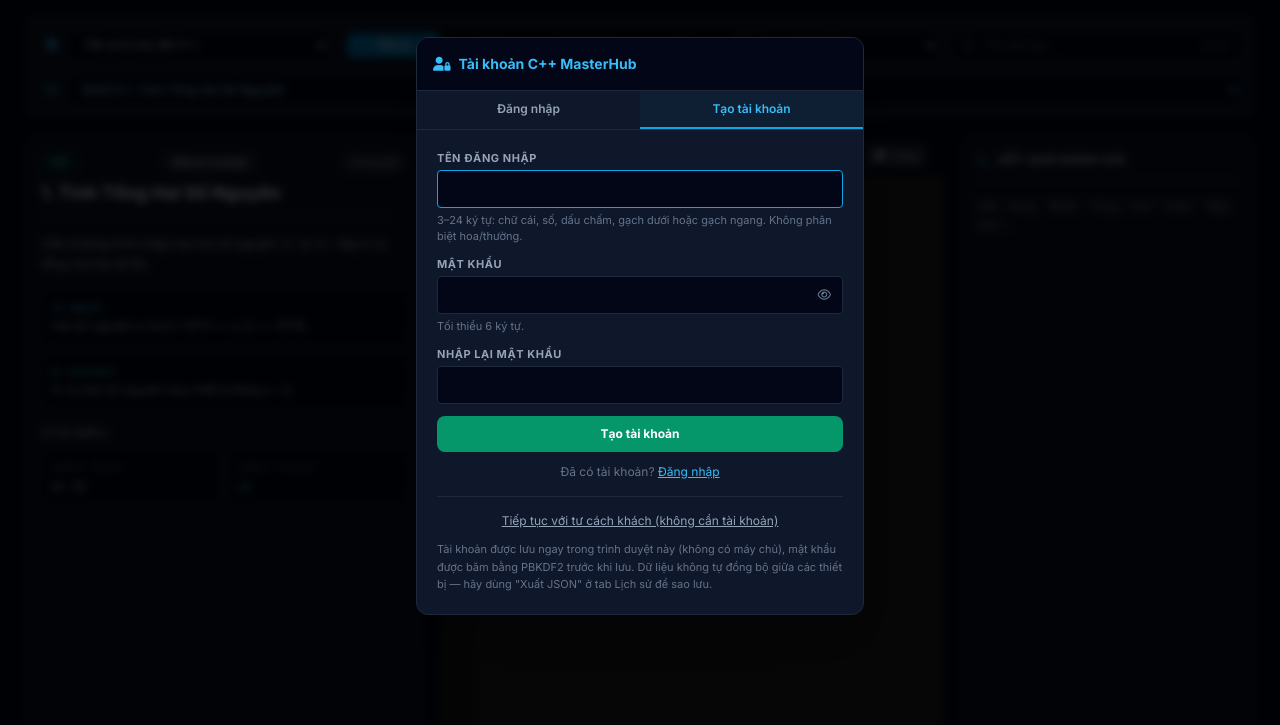
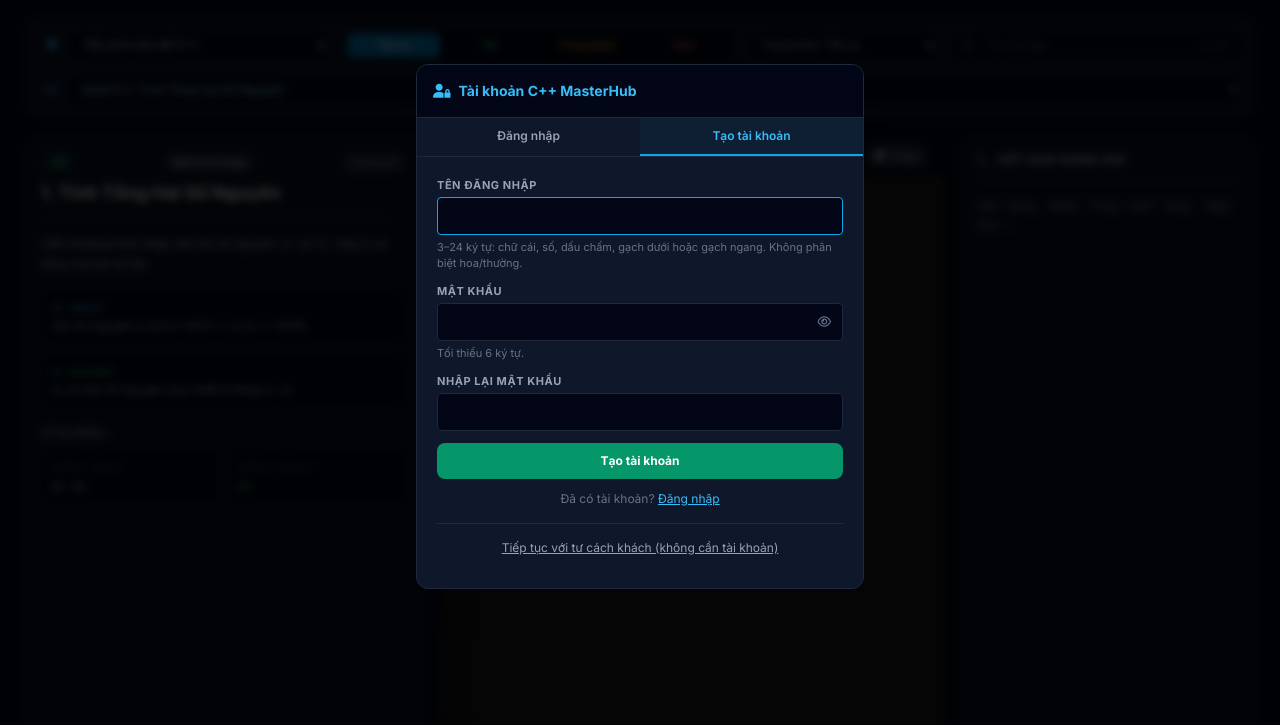
Before and after one commit to 0025414683-tech/btc_online_v6, a plain HTML site: page index.html in a window 1280 px wide. Shown: the part 74-799 px from the top of the page. Drawn offline with nearby package versions, Linux system fonts and the light colour scheme.

Commit message:
Update index.html

```diff
--- a/index.html
+++ b/index.html
@@ -776,7 +776,6 @@ public:
                     <button type="button" id="auth-guest" class="text-slate-400 hover:text-white underline">Tiếp tục với tư cách khách (không cần tài khoản)</button>
                 </div>
                 <p class="mt-3 text-[11px] text-slate-500 leading-relaxed">
-                    Tài khoản được lưu ngay trong trình duyệt này (không có máy chủ), mật khẩu được băm bằng PBKDF2 trước khi lưu. Dữ liệu không tự đồng bộ giữa các thiết bị — hãy dùng "Xuất JSON" ở tab Lịch sử để sao lưu.
                 </p>
             </div>
         </div>
```
